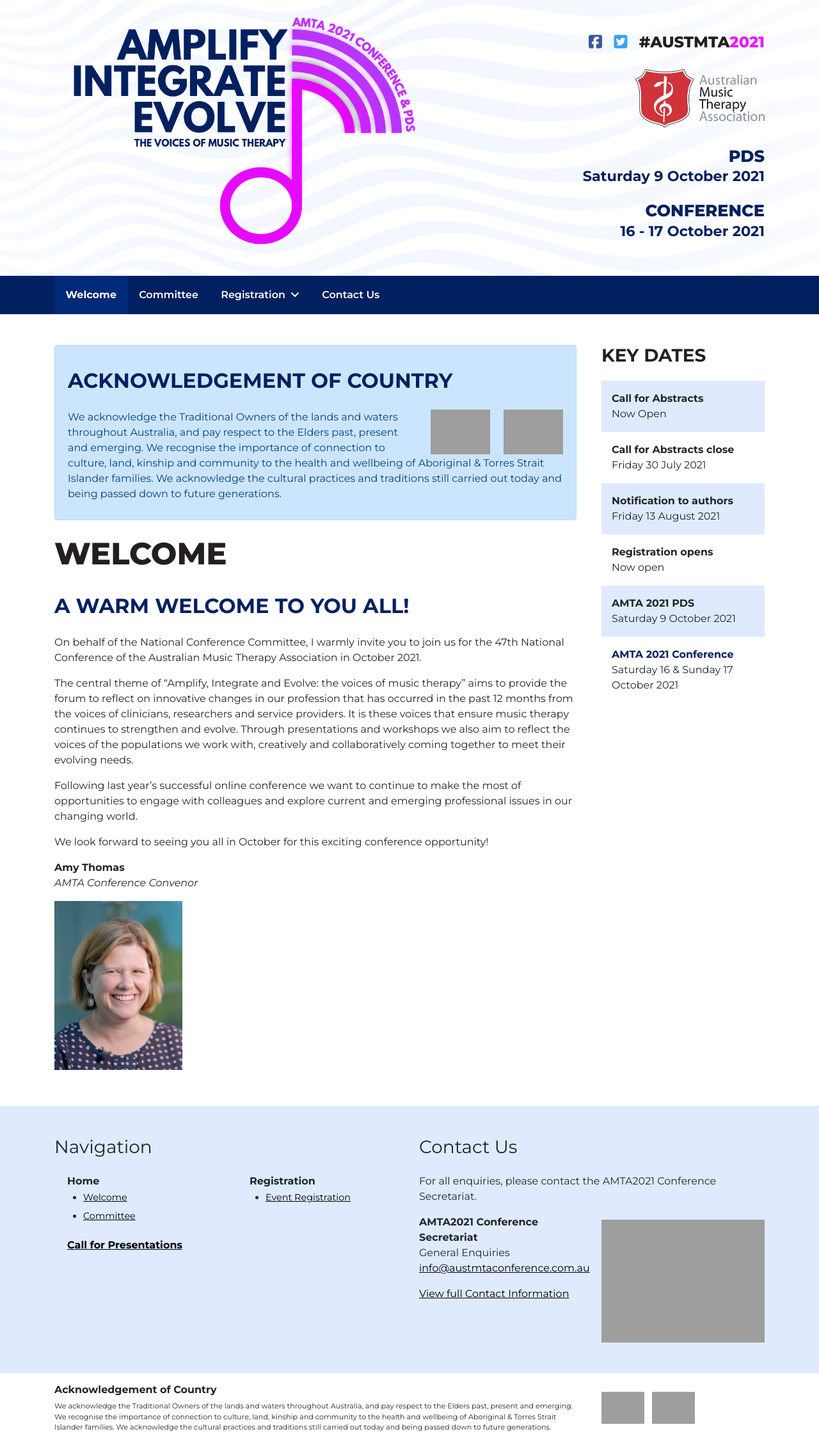
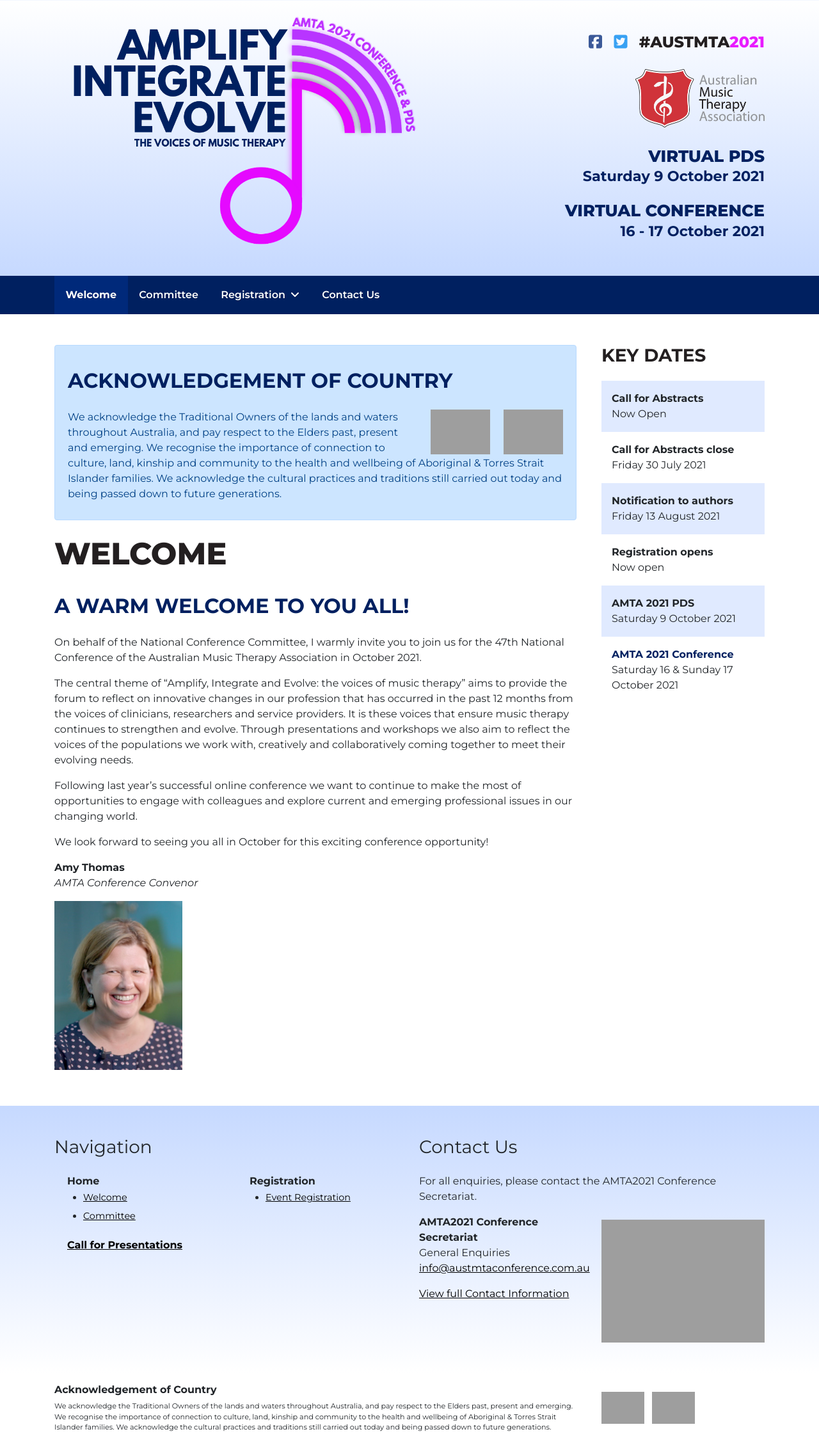
Before and after one commit to ICMS-Australasia/AMTA2021, a PHP site: page /index.php in a window 1280 px wide. Shown: the whole page at 64% size. Run offline with PHP 8.4, Linux system fonts and the light colour scheme; some libraries are stand-ins or nearby versions; grey boxes are pictures that could not be loaded.

Commit message:
Updated backgrounds

```diff
--- a/include/header.php
+++ b/include/header.php
@@ -49,8 +49,8 @@ if ($title == 'Welcome') {
             <a href="https://www.austmta.org.au/" target="_blank"><img src="img/logo-amta.png" alt="Australian Music Therapy Association" class="pl-md-5 img-fluid" width="250"></a>
           </div>
           <div class="mt-auto mb-0 px-4 pr-md-0 pl-md-5 text-right">
-            <h1 class="mb-4">PDS <br> <span>Saturday 9 October 2021</span></h1>
-            <h1>CONFERENCE <br> <span>16 - 17 October 2021</span></h1>
+            <h1 class="mb-4">VIRTUAL PDS <br> <span>Saturday 9 October 2021</span></h1>
+            <h1>VIRTUAL CONFERENCE <br> <span>16 - 17 October 2021</span></h1>
           </div>
         </div>
 
--- a/style.css
+++ b/style.css
@@ -5,7 +5,7 @@ body {
 
 .header {
   position: relative;
-  background: url("./img/bg-header.png");
+  background: linear-gradient(#fff, #c6d9ff);
   background-position: center center;
   background-size: cover; }
   .header canvas {
@@ -331,7 +331,7 @@ body {
     border: solid 1px #777; }
 
 .footer {
-  background-color: #e0eaff; }
+  background: linear-gradient(#c6d9ff, #fff); }
   .footer h3 {
     font-size: 1.75em;
     font-weight: 400;
--- a/style.scss
+++ b/style.scss
@@ -12,7 +12,8 @@ body {
 
 .header {
   position: relative;
-  background: url('./img/bg-header.png');
+  // background: url('./img/background.png');
+  background: linear-gradient(#fff, lighten($turquoise, 70%));
   background-position: center center;
   background-size: cover;
   canvas {
@@ -468,7 +469,7 @@ body {
 }
 
 .footer {
-  background-color: lighten($turquoise, 75%);
+  background: linear-gradient(lighten($turquoise, 70%), #fff);
 
   h3 {
     font-size: 1.75em;
```
Also changed, not shown: img/background.png (added), 1 other file.
